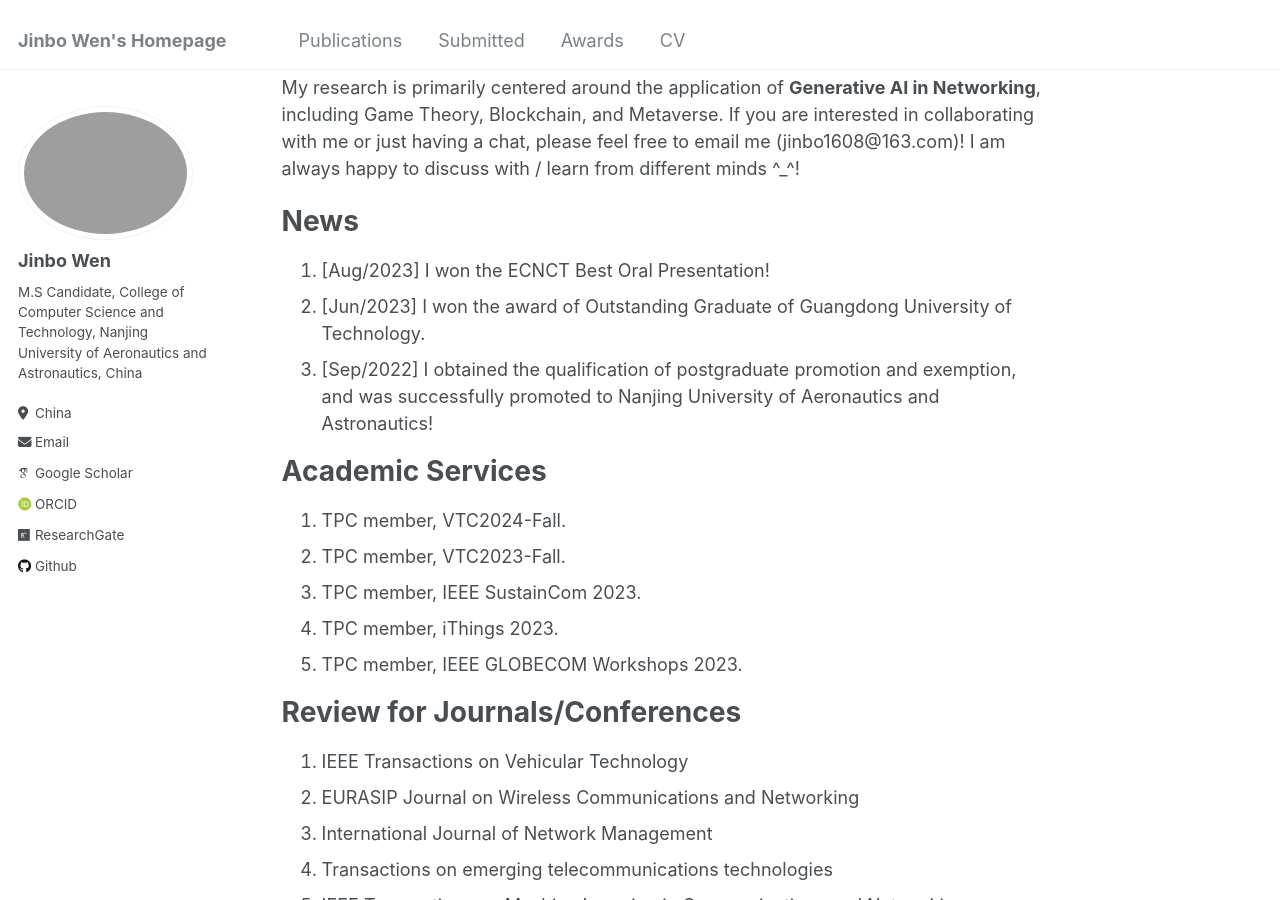
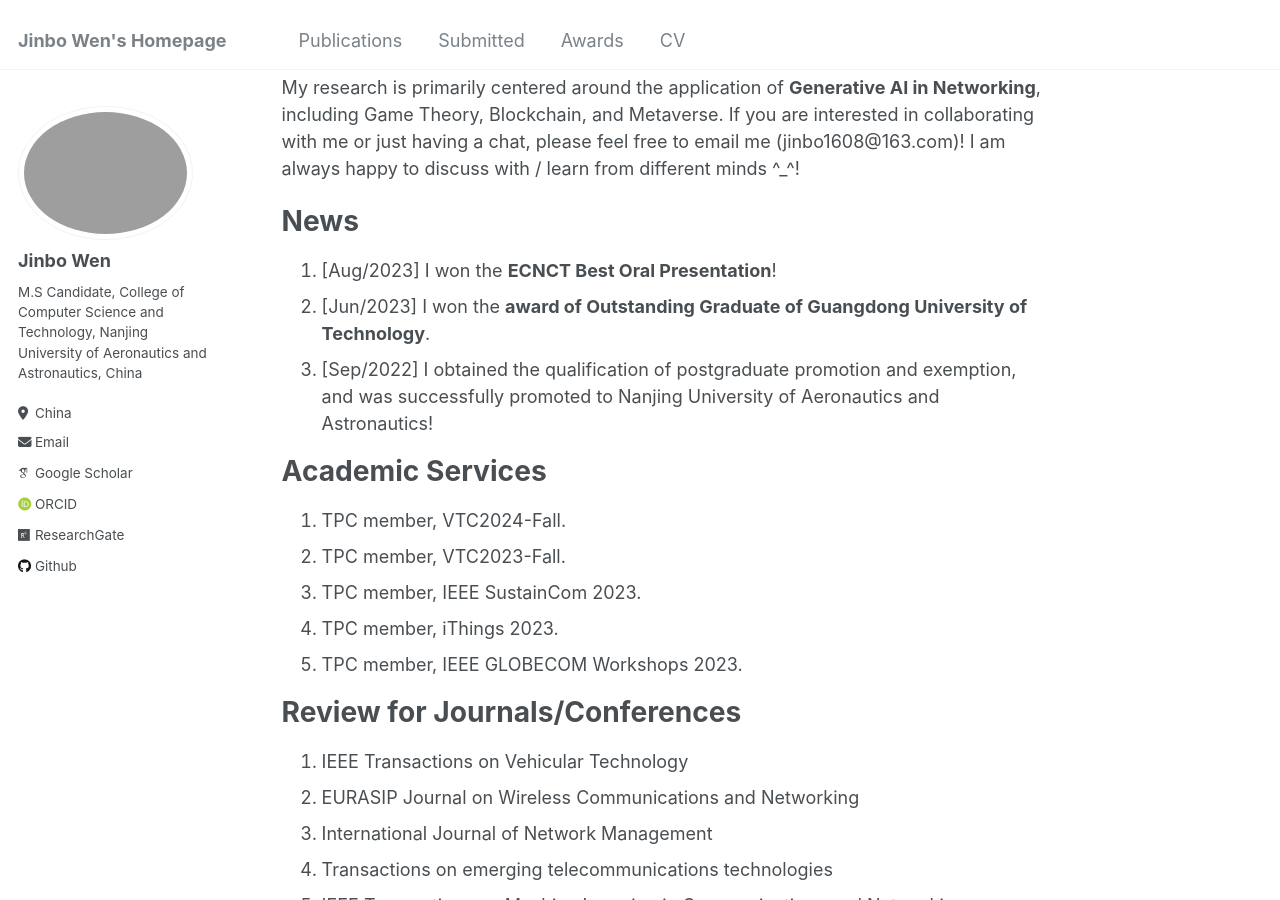
Before and after one commit to JinboWen00/JinboWen00.github.io, a Jekyll site: the page built from _pages/about.md, in a window 1280 px wide and 900 px high, scrolled down 310 px. Built offline with Jekyll 4.4.1, drawn with Linux system fonts in a browser that asks for light colours; some web fonts are replaced; part of the change alters nothing that is shown.

```diff
--- a/_pages/about.md
+++ b/_pages/about.md
@@ -15,9 +15,9 @@ My research is primarily centered around the application of **Generative AI in N
 
 News
 ======
-1. [Aug/2023] I won the ECNCT Best Oral Presentation!
-1. [Jun/2023] I won the award of Outstanding Graduate of Guangdong University of Technology.
-2. [Sep/2022] I obtained the qualification of postgraduate promotion and exemption, and was successfully promoted to Nanjing University of Aeronautics and Astronautics!
+1. [Aug/2023] I won the **ECNCT Best Oral Presentation**!
+2. [Jun/2023] I won the **award of Outstanding Graduate of Guangdong University of Technology**.
+3. [Sep/2022] I obtained the qualification of postgraduate promotion and exemption, and was successfully promoted to Nanjing University of Aeronautics and Astronautics!
 
 Academic Services
 ======
```
